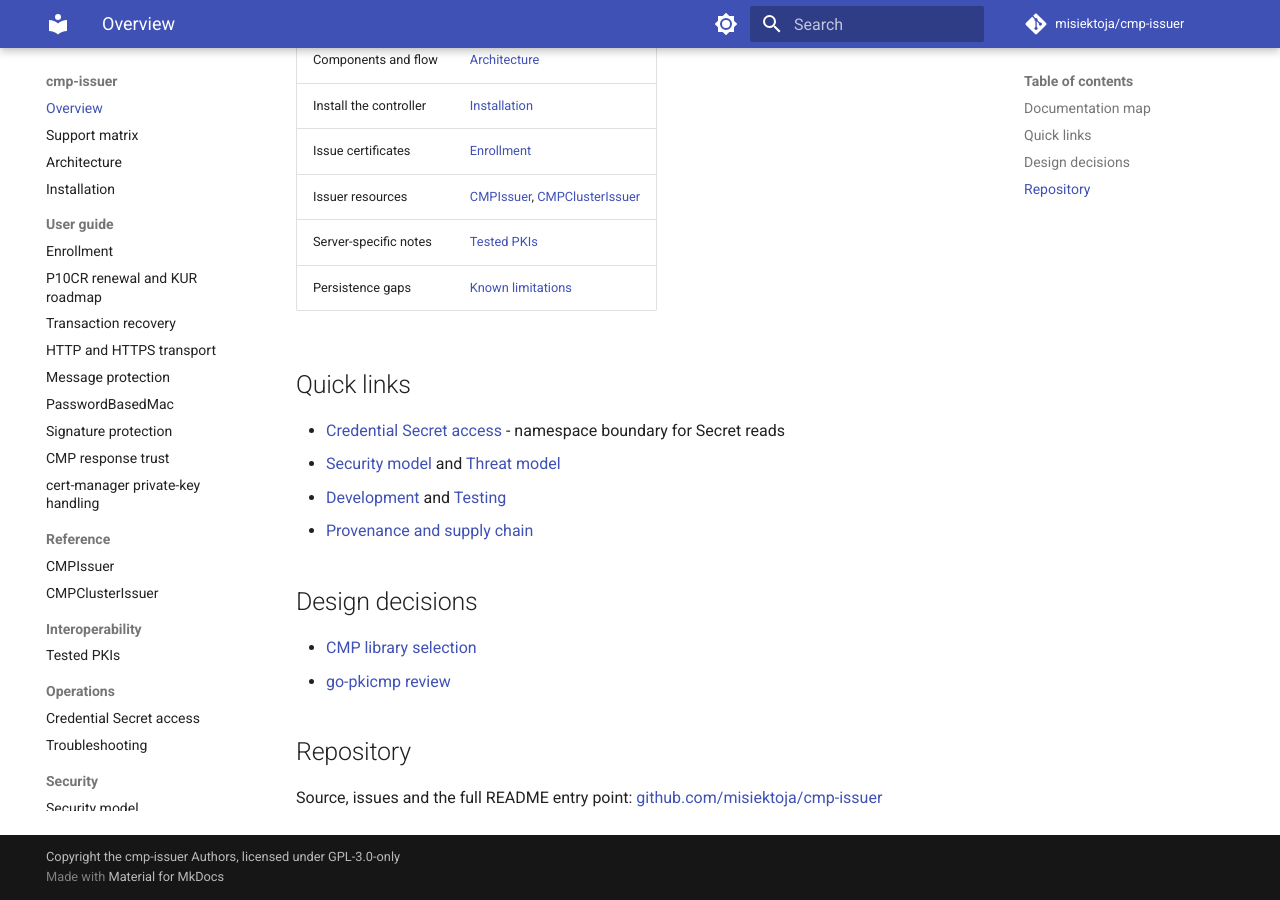
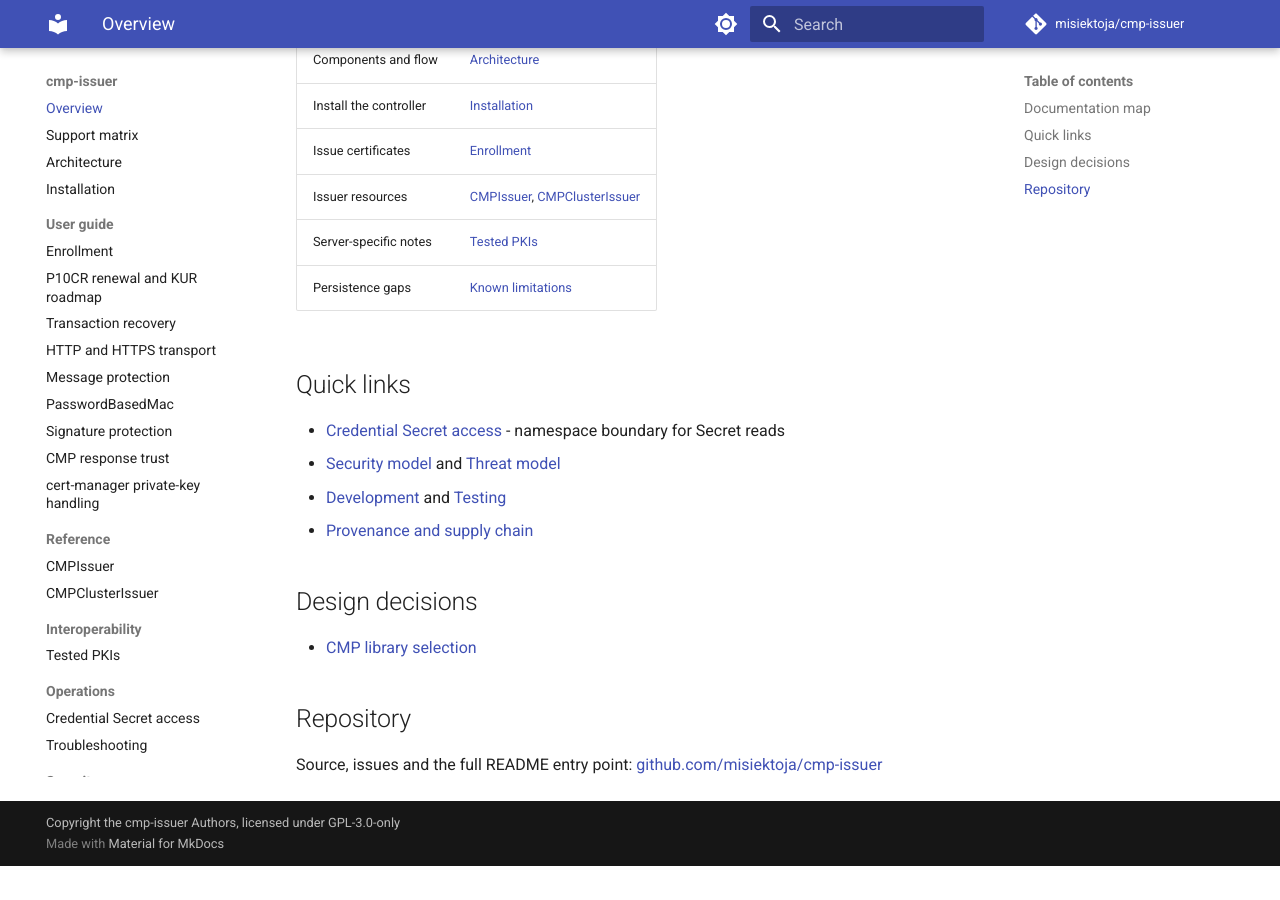
Before and after one commit to misiektoja/cmp-issuer, an MkDocs documentation site: the page built from docs/index.md, in a window 1280 px wide and 900 px high, scrolled down 618 px. Built offline with MkDocs 1.6.1 and Material for MkDocs 9.7.7, drawn with Linux system fonts in a browser that asks for light colours; comment, search, counter and statistics services are not loaded; after the commit the page ends 1484 px from its top, so only the background shows below that.

Commit message:
docs: drop the dependency review link from the home page

```diff
--- a/docs/index.md
+++ b/docs/index.md
@@ -30,7 +30,6 @@
 ## Design decisions
 
 * [CMP library selection](adr/0001-cmp-library.md)
-* [go-pkicmp review](dependencies/go-pkicmp-review.md)
 
 ## Repository
 
```
